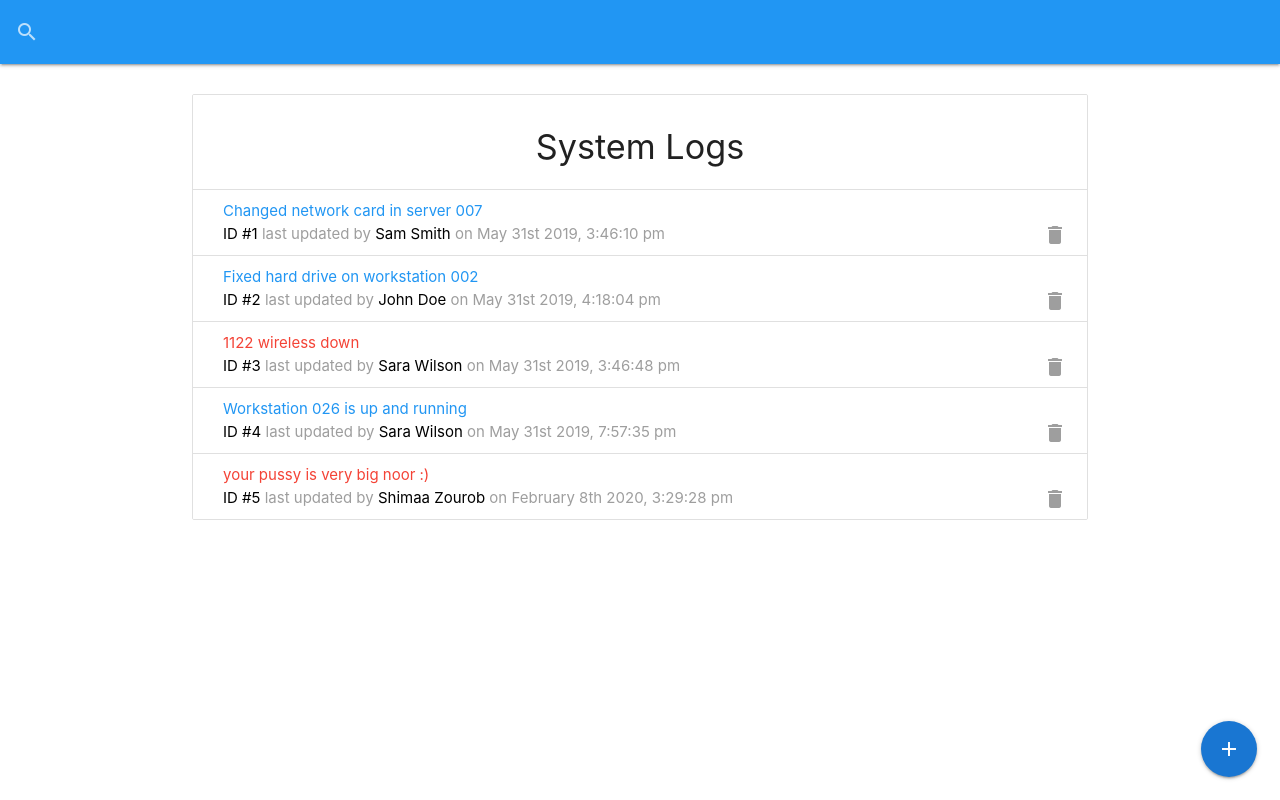
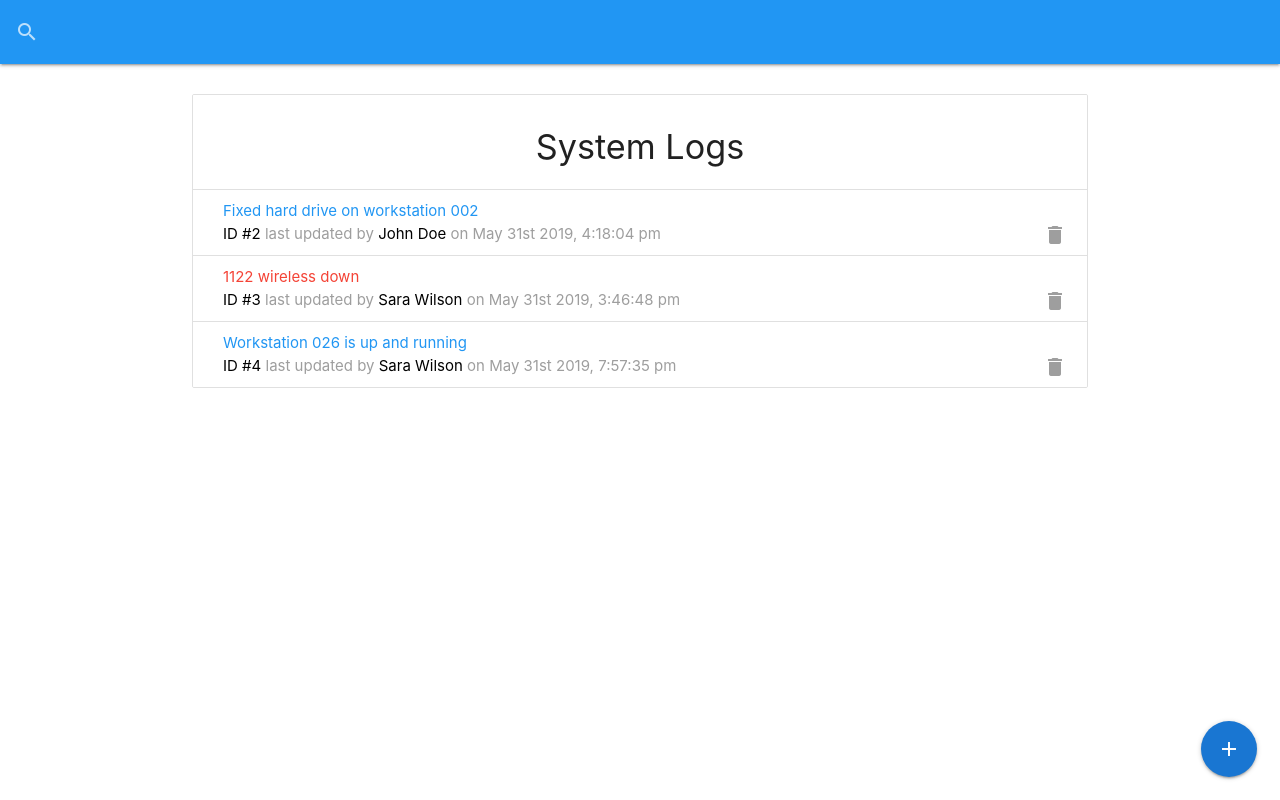
Before and after one commit to dash7ou/IT-Logger, a React (Create React App) app: page / in a window 1280 px wide. Built offline with nearby package versions, Linux system fonts and the light colour scheme; data requests are answered from the project's data file.

Commit message:
delete logs

```diff
--- a/db.json
+++ b/db.json
@@ -1,12 +1,5 @@
 {
   "logs": [
-    {
-      "message": "Changed network card in server 007",
-      "attention": false,
-      "tech": "Sam Smith",
-      "date": "2019-05-31T15:46:10.179Z",
-      "id": 1
-    },
     {
       "id": 2,
       "message": "Fixed hard drive on workstation 002",
@@ -27,13 +20,6 @@
       "attention": false,
       "tech": "Sara Wilson",
       "date": "2019-05-31T19:57:35.544Z"
-    },
-    {
-      "message": "your pussy is very big noor :)",
-      "tech": "Shimaa Zourob",
-      "attention": true,
-      "date": "2020-02-08T15:29:28.787Z",
-      "id": 5
     }
   ],
   "techs": [
--- a/src/components/logs/LogItem.js
+++ b/src/components/logs/LogItem.js
@@ -2,7 +2,11 @@ import React from 'react';
 import Moment from 'react-moment';
 import PropTypes from 'prop-types';
 
-const LogItem = ({ log }) => {
+const LogItem = ({ log , deleteLogs}) => {
+    const onDelete = ()=>{
+        deleteLogs(log.id);
+    }
+
     return (
         <li className="collection-item">
             <div>
@@ -17,7 +21,7 @@ const LogItem = ({ log }) => {
                     <span className="black-text">{log.tech}</span> on {" "}
                     <Moment format="MMMM Do YYYY, h:mm:ss a">{log.date}</Moment>
                 </span>
-                <a href="#!" className="secondary-content">
+                <a href="#!" onClick={onDelete} className="secondary-content">
                     <i className="material-icons grey-text">delete</i>
                 </a>
             </div>
--- a/src/components/logs/Logs.js
+++ b/src/components/logs/Logs.js
@@ -3,9 +3,9 @@ import { connect } from "react-redux";
 import PropTypes from "prop-types";
 import LogItem from "./LogItem";
 import Preloader from "../layout/Preloader";
-import { getLogs, setLoading } from "../../actions/logAction";
+import { getLogs, setLoading, deleteLogs } from "../../actions/logAction";
 
-const Logs = ({ log: {logs , loading}, getLogs, setLoading}) => {
+const Logs = ({ log: {logs , loading}, getLogs, setLoading, deleteLogs}) => {
     useEffect(()=>{
         setLoading();
         getLogs();
@@ -27,7 +27,7 @@ const Logs = ({ log: {logs , loading}, getLogs, setLoading}) => {
             </li>
             {logs.length === 0 && !loading ? (<p className="center">no Logs to show..</p>):(
                 logs.map(log=>(
-                    <LogItem log={log} key = {log.id} />
+                    <LogItem log={log} key = {log.id} deleteLogs={deleteLogs} />
                 ))
             )}
         </ul>
@@ -42,4 +42,4 @@ const mapStateToProps = state =>({
     log: state.log
 })
 
-export default connect(mapStateToProps, {getLogs, setLoading})(Logs)
+export default connect(mapStateToProps, {getLogs, setLoading, deleteLogs})(Logs)
--- a/src/reducers/logReducer.js
+++ b/src/reducers/logReducer.js
@@ -40,9 +40,10 @@ export default (state = initialState , action)=>{
         case DELETE_LOG:
             return{
                 ...state,
-                logs: {
+                logs: [
                     ...state.logs.filter(log=> +log.id !== +action.id)
-                }
+                ],
+                loading:false
             }
         case LOGS_ERROR:
             return{
```
